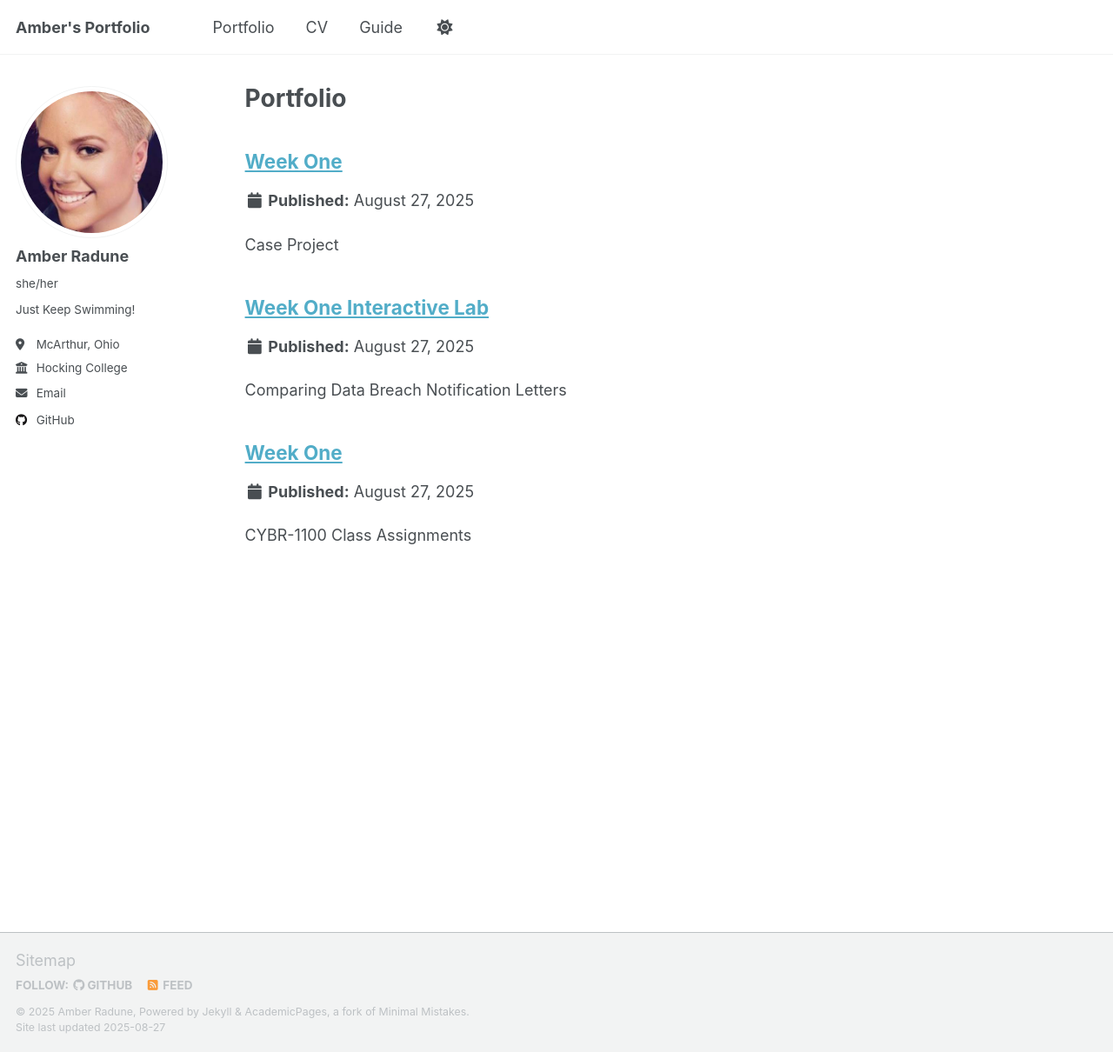
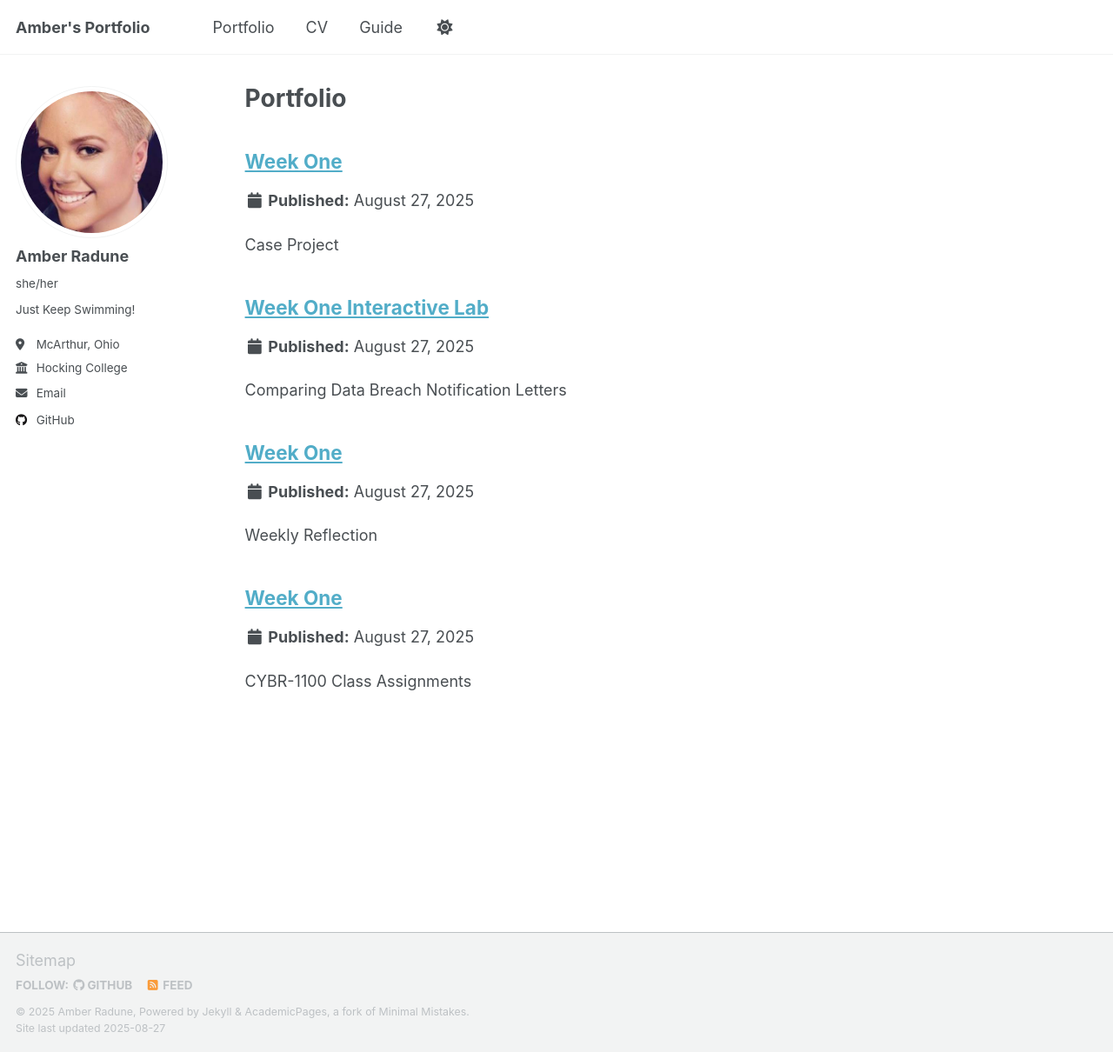
Before and after one commit to TinyBumblee/AmberR.github.io, a Jekyll site: the page built from _pages/portfolio.html, in a window 1280 px wide and 1210 px high. Shown: the whole window at 87% size. Built offline with Jekyll 4.4.1, drawn with Linux system fonts in a browser that asks for light colours; a script that is not in the unit is left out.

Commit message:
Update Week One Weekly Refection.md

```diff
--- a/_portfolio/Week One Weekly Refection.md
+++ b/_portfolio/Week One Weekly Refection.md
@@ -1,3 +1,9 @@
+---
+title: "Week One"
+excerpt: "Weekly Reflection"
+collection: portfolio
+---
+
 Weekly Reflection #1
 
 Name: Amber Radune
```
